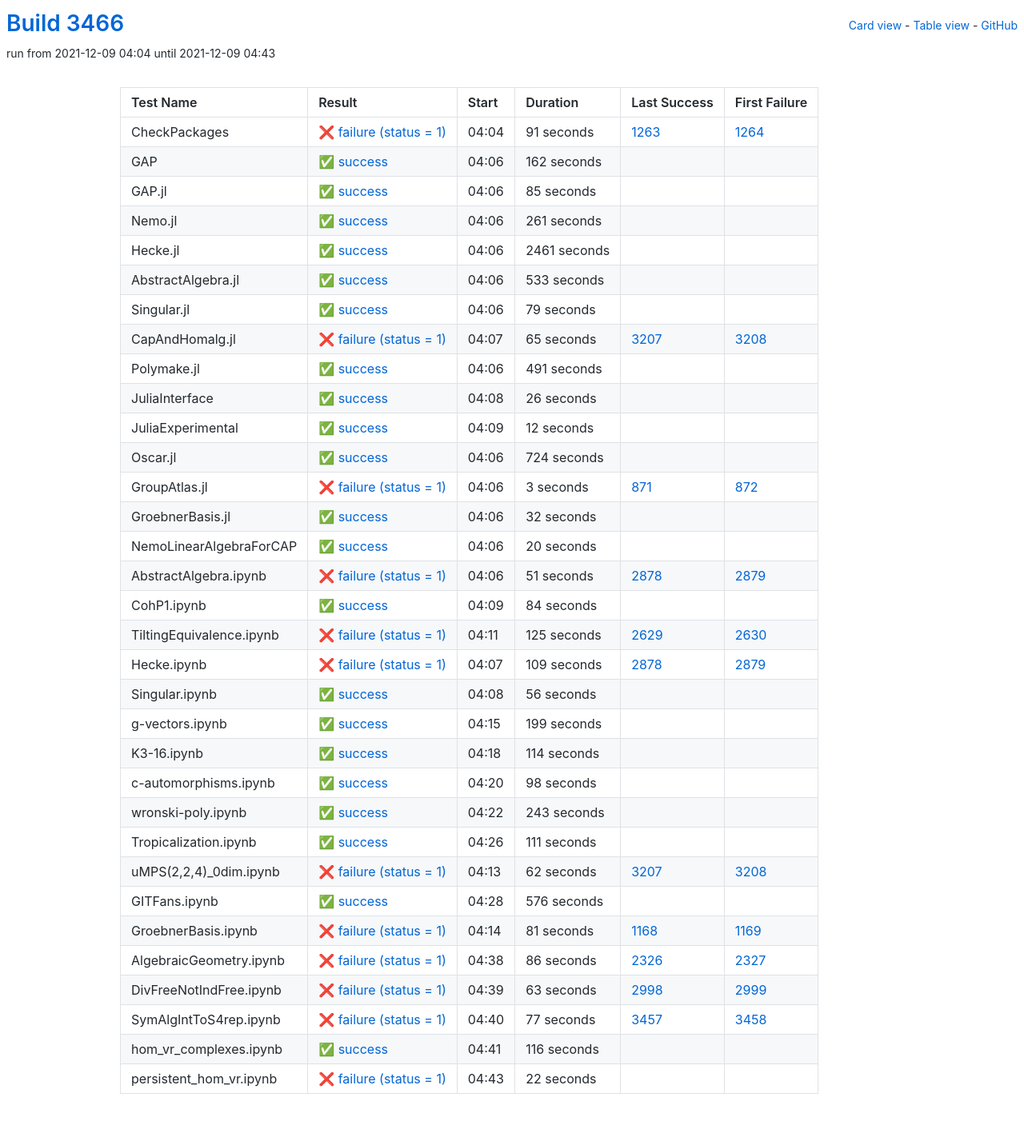
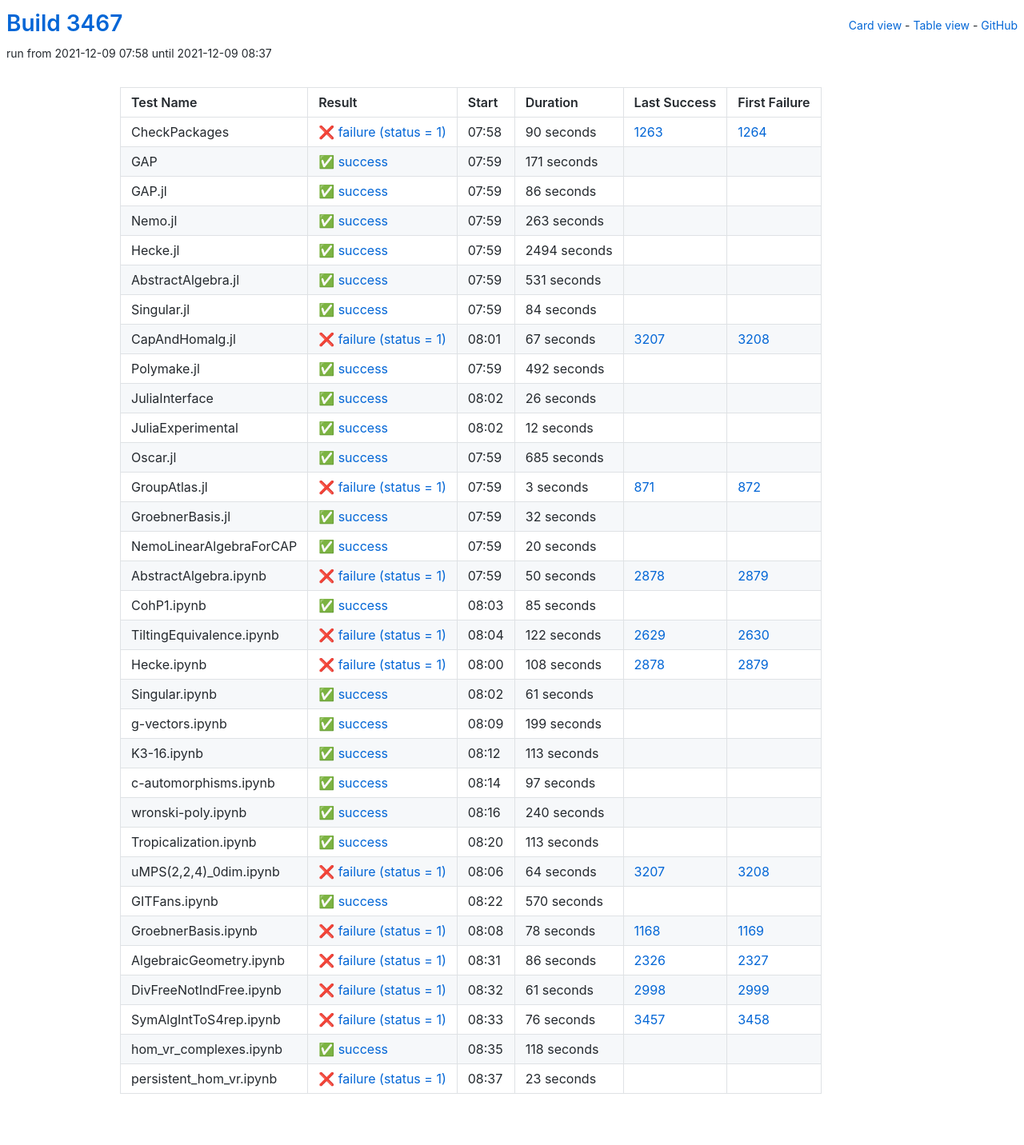
Before and after one commit to oscar-system/oscar-ci-status-stable, a Jekyll site: the page built from table.html, in a window 1280 px wide. Shown: the whole page at 80% size. Built offline with Jekyll 4.4.1, drawn with Linux system fonts in a browser that asks for light colours.

Commit message:
Build #3467

```diff
--- a/_data/ci.yml
+++ b/_data/ci.yml
@@ -1,6 +1,6 @@
 ---
-build: 3466
-build_url: https://oscarci.mathematik.uni-kl.de/job/oscar-stable/3466/
+build: 3467
+build_url: https://oscarci.mathematik.uni-kl.de/job/oscar-stable/3467/
 job: oscar-stable
 organization: oscar-system
 repo: oscar-ci-status-stable
@@ -8,116 +8,116 @@ repourl: https://github.com/oscar-system/oscar-ci-status-stable
 tests:
 - name: CheckPackages
   id: checkpackages
-  log: https://oscarci.mathematik.uni-kl.de/job/oscar-stable/3466/artifact/logs/build-3466/CheckPackages.log
-  start: 2021-12-09 04:04
+  log: https://oscarci.mathematik.uni-kl.de/job/oscar-stable/3467/artifact/logs/build-3467/CheckPackages.log
+  start: 2021-12-09 07:58
   success: false
   exitcode: 1
   status: failure
-  duration: 91
+  duration: 90
   last_success: 1263
   last_success_url: https://oscarci.mathematik.uni-kl.de/job/oscar-stable/1263/
   first_failure: 1264
   first_failure_url: https://oscarci.mathematik.uni-kl.de/job/oscar-stable/1264/
 - name: GAP
   id: gap
-  log: https://oscarci.mathematik.uni-kl.de/job/oscar-stable/3466/artifact/logs/build-3466/GAP.log
-  start: 2021-12-09 04:06
+  log: https://oscarci.mathematik.uni-kl.de/job/oscar-stable/3467/artifact/logs/build-3467/GAP.log
+  start: 2021-12-09 07:59
   success: true
   exitcode: 0
   status: success
-  duration: 162
+  duration: 171
   last_success: false
   last_success_url:
   first_failure: false
   first_failure_url:
 - name: GAP.jl
   id: gap-jl
-  log: https://oscarci.mathematik.uni-kl.de/job/oscar-stable/3466/artifact/logs/build-3466/GAP.jl.log
-  start: 2021-12-09 04:06
+  log: https://oscarci.mathematik.uni-kl.de/job/oscar-stable/3467/artifact/logs/build-3467/GAP.jl.log
+  start: 2021-12-09 07:59
   success: true
   exitcode: 0
   status: success
-  duration: 85
+  duration: 86
   last_success: false
   last_success_url:
   first_failure: false
   first_failure_url:
 - name: Nemo.jl
   id: nemo-jl
-  log: https://oscarci.mathematik.uni-kl.de/job/oscar-stable/3466/artifact/logs/build-3466/Nemo.jl.log
-  start: 2021-12-09 04:06
+  log: https://oscarci.mathematik.uni-kl.de/job/oscar-stable/3467/artifact/logs/build-3467/Nemo.jl.log
+  start: 2021-12-09 07:59
   success: true
   exitcode: 0
   status: success
-  duration: 261
+  duration: 263
   last_success: false
   last_success_url:
   first_failure: false
   first_failure_url:
 - name: Hecke.jl
   id: hecke-jl
-  log: https://oscarci.mathematik.uni-kl.de/job/oscar-stable/3466/artifact/logs/build-3466/Hecke.jl.log
-  start: 2021-12-09 04:06
+  log: https://oscarci.mathematik.uni-kl.de/job/oscar-stable/3467/artifact/logs/build-3467/Hecke.jl.log
+  start: 2021-12-09 07:59
   success: true
   exitcode: 0
   status: success
-  duration: 2461
+  duration: 2494
   last_success: false
   last_success_url:
   first_failure: false
   first_failure_url:
 - name: AbstractAlgebra.jl
   id: abstractalgebra-jl
-  log: https://oscarci.mathematik.uni-kl.de/job/oscar-stable/3466/artifact/logs/build-3466/AbstractAlgebra.jl.log
-  start: 2021-12-09 04:06
+  log: https://oscarci.mathematik.uni-kl.de/job/oscar-stable/3467/artifact/logs/build-3467/AbstractAlgebra.jl.log
+  start: 2021-12-09 07:59
   success: true
   exitcode: 0
   status: success
-  duration: 533
+  duration: 531
   last_success: false
   last_success_url:
   first_failure: false
   first_failure_url:
 - name: Singular.jl
   id: singular-jl
-  log: https://oscarci.mathematik.uni-kl.de/job/oscar-stable/3466/artifact/logs/build-3466/Singular.jl.log
-  start: 2021-12-09 04:06
+  log: https://oscarci.mathematik.uni-kl.de/job/oscar-stable/3467/artifact/logs/build-3467/Singular.jl.log
+  start: 2021-12-09 07:59
   success: true
   exitcode: 0
   status: success
-  duration: 79
+  duration: 84
   last_success: false
   last_success_url:
   first_failure: false
   first_failure_url:
 - name: CapAndHomalg.jl
   id: capandhomalg-jl
-  log: https://oscarci.mathematik.uni-kl.de/job/oscar-stable/3466/artifact/logs/build-3466/CapAndHomalg.jl.log
-  start: 2021-12-09 04:07
+  log: https://oscarci.mathematik.uni-kl.de/job/oscar-stable/3467/artifact/logs/build-3467/CapAndHomalg.jl.log
+  start: 2021-12-09 08:01
   success: false
   exitcode: 1
   status: failure
-  duration: 65
+  duration: 67
   last_success: 3207
   last_success_url: https://oscarci.mathematik.uni-kl.de/job/oscar-stable/3207/
   first_failure: 3208
   first_failure_url: https://oscarci.mathematik.uni-kl.de/job/oscar-stable/3208/
 - name: Polymake.jl
   id: polymake-jl
-  log: https://oscarci.mathematik.uni-kl.de/job/oscar-stable/3466/artifact/logs/build-3466/Polymake.jl.log
-  start: 2021-12-09 04:06
+  log: https://oscarci.mathematik.uni-kl.de/job/oscar-stable/3467/artifact/logs/build-3467/Polymake.jl.log
+  start: 2021-12-09 07:59
   success: true
   exitcode: 0
   status: success
-  duration: 491
+  duration: 492
   last_success: false
   last_success_url:
   first_failure: false
   first_failure_url:
 - name: JuliaInterface
   id: juliainterface
-  log: https://oscarci.mathematik.uni-kl.de/job/oscar-stable/3466/artifact/logs/build-3466/JuliaInterface.log
-  start: 2021-12-09 04:08
+  log: https://oscarci.mathematik.uni-kl.de/job/oscar-stable/3467/artifact/logs/build-3467/JuliaInterface.log
+  start: 2021-12-09 08:02
   success: true
   exitcode: 0
   status: success
@@ -128,8 +128,8 @@ tests:
   first_failure_url:
 - name: JuliaExperimental
   id: juliaexperimental
-  log: https://oscarci.mathematik.uni-kl.de/job/oscar-stable/3466/artifact/logs/build-3466/JuliaExperimental.log
-  start: 2021-12-09 04:09
+  log: https://oscarci.mathematik.uni-kl.de/job/oscar-stable/3467/artifact/logs/build-3467/JuliaExperimental.log
+  start: 2021-12-09 08:02
   success: true
   exitcode: 0
   status: success
@@ -140,20 +140,20 @@ tests:
   first_failure_url:
 - name: Oscar.jl
   id: oscar-jl
-  log: https://oscarci.mathematik.uni-kl.de/job/oscar-stable/3466/artifact/logs/build-3466/Oscar.jl.log
-  start: 2021-12-09 04:06
+  log: https://oscarci.mathematik.uni-kl.de/job/oscar-stable/3467/artifact/logs/build-3467/Oscar.jl.log
+  start: 2021-12-09 07:59
   success: true
   exitcode: 0
   status: success
-  duration: 724
+  duration: 685
   last_success: false
   last_success_url:
   first_failure: false
   first_failure_url:
 - name: GroupAtlas.jl
   id: groupatlas-jl
-  log: https://oscarci.mathematik.uni-kl.de/job/oscar-stable/3466/artifact/logs/build-3466/GroupAtlas.jl.log
-  start: 2021-12-09 04:06
+  log: https://oscarci.mathematik.uni-kl.de/job/oscar-stable/3467/artifact/logs/build-3467/GroupAtlas.jl.log
+  start: 2021-12-09 07:59
   success: false
   exitcode: 1
   status: failure
@@ -164,8 +164,8 @@ tests:
   first_failure_url: https://oscarci.mathematik.uni-kl.de/job/oscar-stable/872/
 - name: GroebnerBasis.jl
   id: groebnerbasis-jl
-  log: https://oscarci.mathematik.uni-kl.de/job/oscar-stable/3466/artifact/logs/build-3466/GroebnerBasis.jl.log
-  start: 2021-12-09 04:06
+  log: https://oscarci.mathematik.uni-kl.de/job/oscar-stable/3467/artifact/logs/build-3467/GroebnerBasis.jl.log
+  start: 2021-12-09 07:59
   success: true
   exitcode: 0
   status: success
@@ -176,8 +176,8 @@ tests:
   first_failure_url:
 - name: NemoLinearAlgebraForCAP
   id: nemolinearalgebraforcap
-  log: https://oscarci.mathematik.uni-kl.de/job/oscar-stable/3466/artifact/logs/build-3466/NemoLinearAlgebraForCAP.log
-  start: 2021-12-09 04:06
+  log: https://oscarci.mathematik.uni-kl.de/job/oscar-stable/3467/artifact/logs/build-3467/NemoLinearAlgebraForCAP.log
+  start: 2021-12-09 07:59
   success: true
   exitcode: 0
   status: success
@@ -188,68 +188,68 @@ tests:
   first_failure_url:
 - name: AbstractAlgebra.ipynb
   id: abstractalgebra-ipynb
-  log: https://oscarci.mathematik.uni-kl.de/job/oscar-stable/3466/artifact/logs/build-3466/AbstractAlgebra.ipynb.log
-  start: 2021-12-09 04:06
+  log: https://oscarci.mathematik.uni-kl.de/job/oscar-stable/3467/artifact/logs/build-3467/AbstractAlgebra.ipynb.log
+  start: 2021-12-09 07:59
   success: false
   exitcode: 1
   status: failure
-  duration: 51
+  duration: 50
   last_success: 2878
   last_success_url: https://oscarci.mathematik.uni-kl.de/job/oscar-stable/2878/
   first_failure: 2879
   first_failure_url: https://oscarci.mathematik.uni-kl.de/job/oscar-stable/2879/
 - name: CohP1.ipynb
   id: cohp1-ipynb
-  log: https://oscarci.mathematik.uni-kl.de/job/oscar-stable/3466/artifact/logs/build-3466/CohP1.ipynb.log
-  start: 2021-12-09 04:09
+  log: https://oscarci.mathematik.uni-kl.de/job/oscar-stable/3467/artifact/logs/build-3467/CohP1.ipynb.log
+  start: 2021-12-09 08:03
   success: true
   exitcode: 0
   status: success
-  duration: 84
+  duration: 85
   last_success: false
   last_success_url:
   first_failure: false
   first_failure_url:
 - name: TiltingEquivalence.ipynb
   id: tiltingequivalence-ipynb
-  log: https://oscarci.mathematik.uni-kl.de/job/oscar-stable/3466/artifact/logs/build-3466/TiltingEquivalence.ipynb.log
-  start: 2021-12-09 04:11
+  log: https://oscarci.mathematik.uni-kl.de/job/oscar-stable/3467/artifact/logs/build-3467/TiltingEquivalence.ipynb.log
+  start: 2021-12-09 08:04
   success: false
   exitcode: 1
   status: failure
-  duration: 125
+  duration: 122
   last_success: 2629
   last_success_url: https://oscarci.mathematik.uni-kl.de/job/oscar-stable/2629/
   first_failure: 2630
   first_failure_url: https://oscarci.mathematik.uni-kl.de/job/oscar-stable/2630/
 - name: Hecke.ipynb
   id: hecke-ipynb
-  log: https://oscarci.mathematik.uni-kl.de/job/oscar-stable/3466/artifact/logs/build-3466/Hecke.ipynb.log
-  start: 2021-12-09 04:07
+  log: https://oscarci.mathematik.uni-kl.de/job/oscar-stable/3467/artifact/logs/build-3467/Hecke.ipynb.log
+  start: 2021-12-09 08:00
   success: false
   exitcode: 1
   status: failure
-  duration: 109
+  duration: 108
   last_success: 2878
   last_success_url: https://oscarci.mathematik.uni-kl.de/job/oscar-stable/2878/
   first_failure: 2879
   first_failure_url: https://oscarci.mathematik.uni-kl.de/job/oscar-stable/2879/
 - name: Singular.ipynb
   id: singular-ipynb
-  log: https://oscarci.mathematik.uni-kl.de/job/oscar-stable/3466/artifact/logs/build-3466/Singular.ipynb.log
-  start: 2021-12-09 04:08
+  log: https://oscarci.mathematik.uni-kl.de/job/oscar-stable/3467/artifact/logs/build-3467/Singular.ipynb.log
+  start: 2021-12-09 08:02
   success: true
   exitcode: 0
   status: success
-  duration: 56
+  duration: 61
   last_success: false
   last_success_url:
   first_failure: false
   first_failure_url:
 - name: g-vectors.ipynb
   id: g-vectors-ipynb
-  log: https://oscarci.mathematik.uni-kl.de/job/oscar-stable/3466/artifact/logs/build-3466/g-vectors.ipynb.log
-  start: 2021-12-09 04:15
+  log: https://oscarci.mathematik.uni-kl.de/job/oscar-stable/3467/artifact/logs/build-3467/g-vectors.ipynb.log
+  start: 2021-12-09 08:09
   success: true
   exitcode: 0
   status: success
@@ -260,92 +260,92 @@ tests:
   first_failure_url:
 - name: K3-16.ipynb
   id: k3-16-ipynb
-  log: https://oscarci.mathematik.uni-kl.de/job/oscar-stable/3466/artifact/logs/build-3466/K3-16.ipynb.log
-  start: 2021-12-09 04:18
+  log: https://oscarci.mathematik.uni-kl.de/job/oscar-stable/3467/artifact/logs/build-3467/K3-16.ipynb.log
+  start: 2021-12-09 08:12
   success: true
   exitcode: 0
   status: success
-  duration: 114
+  duration: 113
   last_success: false
   last_success_url:
   first_failure: false
   first_failure_url:
 - name: c-automorphisms.ipynb
   id: c-automorphisms-ipynb
-  log: https://oscarci.mathematik.uni-kl.de/job/oscar-stable/3466/artifact/logs/build-3466/c-automorphisms.ipynb.log
-  start: 2021-12-09 04:20
+  log: https://oscarci.mathematik.uni-kl.de/job/oscar-stable/3467/artifact/logs/build-3467/c-automorphisms.ipynb.log
+  start: 2021-12-09 08:14
   success: true
   exitcode: 0
   status: success
-  duration: 98
+  duration: 97
   last_success: false
   last_success_url:
   first_failure: false
   first_failure_url:
 - name: wronski-poly.ipynb
   id: wronski-poly-ipynb
-  log: https://oscarci.mathematik.uni-kl.de/job/oscar-stable/3466/artifact/logs/build-3466/wronski-poly.ipynb.log
-  start: 2021-12-09 04:22
+  log: https://oscarci.mathematik.uni-kl.de/job/oscar-stable/3467/artifact/logs/build-3467/wronski-poly.ipynb.log
+  start: 2021-12-09 08:16
   success: true
   exitcode: 0
   status: success
-  duration: 243
+  duration: 240
   last_success: false
   last_success_url:
   first_failure: false
   first_failure_url:
 - name: Tropicalization.ipynb
   id: tropicalization-ipynb
-  log: https://oscarci.mathematik.uni-kl.de/job/oscar-stable/3466/artifact/logs/build-3466/Tropicalization.ipynb.log
-  start: 2021-12-09 04:26
+  log: https://oscarci.mathematik.uni-kl.de/job/oscar-stable/3467/artifact/logs/build-3467/Tropicalization.ipynb.log
+  start: 2021-12-09 08:20
   success: true
   exitcode: 0
   status: success
-  duration: 111
+  duration: 113
   last_success: false
   last_success_url:
   first_failure: false
   first_failure_url:
 - name: uMPS(2,2,4)_0dim.ipynb
   id: umps-2-2-4-0dim-ipynb
-  log: https://oscarci.mathematik.uni-kl.de/job/oscar-stable/3466/artifact/logs/build-3466/uMPS-2-2-4-_0dim.ipynb.log
-  start: 2021-12-09 04:13
+  log: https://oscarci.mathematik.uni-kl.de/job/oscar-stable/3467/artifact/logs/build-3467/uMPS-2-2-4-_0dim.ipynb.log
+  start: 2021-12-09 08:06
   success: false
   exitcode: 1
   status: failure
-  duration: 62
+  duration: 64
   last_success: 3207
   last_success_url: https://oscarci.mathematik.uni-kl.de/job/oscar-stable/3207/
   first_failure: 3208
   first_failure_url: https://oscarci.mathematik.uni-kl.de/job/oscar-stable/3208/
 - name: GITFans.ipynb
   id: gitfans-ipynb
-  log: https://oscarci.mathematik.uni-kl.de/job/oscar-stable/3466/artifact/logs/build-3466/GITFans.ipynb.log
-  start: 2021-12-09 04:28
+  log: https://oscarci.mathematik.uni-kl.de/job/oscar-stable/3467/artifact/logs/build-3467/GITFans.ipynb.log
+  start: 2021-12-09 08:22
   success: true
   exitcode: 0
   status: success
-  duration: 576
+  duration: 570
   last_success: false
   last_success_url:
   first_failure: false
   first_failure_url:
 - name: GroebnerBasis.ipynb
   id: groebnerbasis-ipynb
-  log: https://oscarci.mathematik.uni-kl.de/job/oscar-stable/3466/artifact/logs/build-3466/GroebnerBasis.ipynb.log
-  start: 2021-12-09 04:14
+  log: https://oscarci.mathematik.uni-kl.de/job/oscar-stable/3467/artifact/logs/build-3467/GroebnerBasis.ipynb.log
+  start: 2021-12-09 08:08
   success: false
   exitcode: 1
   status: failure
-  duration: 81
+  duration: 78
   last_success: 1168
   last_success_url: https://oscarci.mathematik.uni-kl.de/job/oscar-stable/1168/
   first_failure: 1169
   first_failure_url: https://oscarci.mathematik.uni-kl.de/job/oscar-stable/1169/
 - name: AlgebraicGeometry.ipynb
   id: algebraicgeometry-ipynb
-  log: https://oscarci.mathematik.uni-kl.de/job/oscar-stable/3466/artifact/logs/build-3466/AlgebraicGeometry.ipynb.log
-  start: 2021-12-09 04:38
+  log: https://oscarci.mathematik.uni-kl.de/job/oscar-stable/3467/artifact/logs/build-3467/AlgebraicGeometry.ipynb.log
+  start: 2021-12-09 08:31
   success: false
   exitcode: 1
   status: failure
@@ -356,48 +356,48 @@ tests:
   first_failure_url: https://oscarci.mathematik.uni-kl.de/job/oscar-stable/2327/
 - name: DivFreeNotIndFree.ipynb
   id: divfreenotindfree-ipynb
-  log: https://oscarci.mathematik.uni-kl.de/job/oscar-stable/3466/artifact/logs/build-3466/DivFreeNotIndFree.ipynb.log
-  start: 2021-12-09 04:39
+  log: https://oscarci.mathematik.uni-kl.de/job/oscar-stable/3467/artifact/logs/build-3467/DivFreeNotIndFree.ipynb.log
+  start: 2021-12-09 08:32
   success: false
   exitcode: 1
   status: failure
-  duration: 63
+  duration: 61
   last_success: 2998
   last_success_url: https://oscarci.mathematik.uni-kl.de/job/oscar-stable/2998/
   first_failure: 2999
   first_failure_url: https://oscarci.mathematik.uni-kl.de/job/oscar-stable/2999/
 - name: SymAlgIntToS4rep.ipynb
   id: symalginttos4rep-ipynb
-  log: https://oscarci.mathematik.uni-kl.de/job/oscar-stable/3466/artifact/logs/build-3466/SymAlgIntToS4rep.ipynb.log
-  start: 2021-12-09 04:40
+  log: https://oscarci.mathematik.uni-kl.de/job/oscar-stable/3467/artifact/logs/build-3467/SymAlgIntToS4rep.ipynb.log
+  start: 2021-12-09 08:33
   success: false
   exitcode: 1
   status: failure
-  duration: 77
+  duration: 76
   last_success: 3457
   last_success_url: https://oscarci.mathematik.uni-kl.de/job/oscar-stable/3457/
   first_failure: 3458
   first_failure_url: https://oscarci.mathematik.uni-kl.de/job/oscar-stable/3458/
 - name: hom_vr_complexes.ipynb
   id: hom-vr-complexes-ipynb
-  log: https://oscarci.mathematik.uni-kl.de/job/oscar-stable/3466/artifact/logs/build-3466/hom_vr_complexes.ipynb.log
-  start: 2021-12-09 04:41
+  log: https://oscarci.mathematik.uni-kl.de/job/oscar-stable/3467/artifact/logs/build-3467/hom_vr_complexes.ipynb.log
+  start: 2021-12-09 08:35
   success: true
   exitcode: 0
   status: success
-  duration: 116
+  duration: 118
   last_success: false
   last_success_url:
   first_failure: false
   first_failure_url:
 - name: persistent_hom_vr.ipynb
   id: persistent-hom-vr-ipynb
-  log: https://oscarci.mathematik.uni-kl.de/job/oscar-stable/3466/artifact/logs/build-3466/persistent_hom_vr.ipynb.log
-  start: 2021-12-09 04:43
+  log: https://oscarci.mathematik.uni-kl.de/job/oscar-stable/3467/artifact/logs/build-3467/persistent_hom_vr.ipynb.log
+  start: 2021-12-09 08:37
   success: false
   exitcode: 1
   status: failure
-  duration: 22
+  duration: 23
   last_success: false
   last_success_url:
   first_failure: false
```
Also changed, not shown: README.md.
